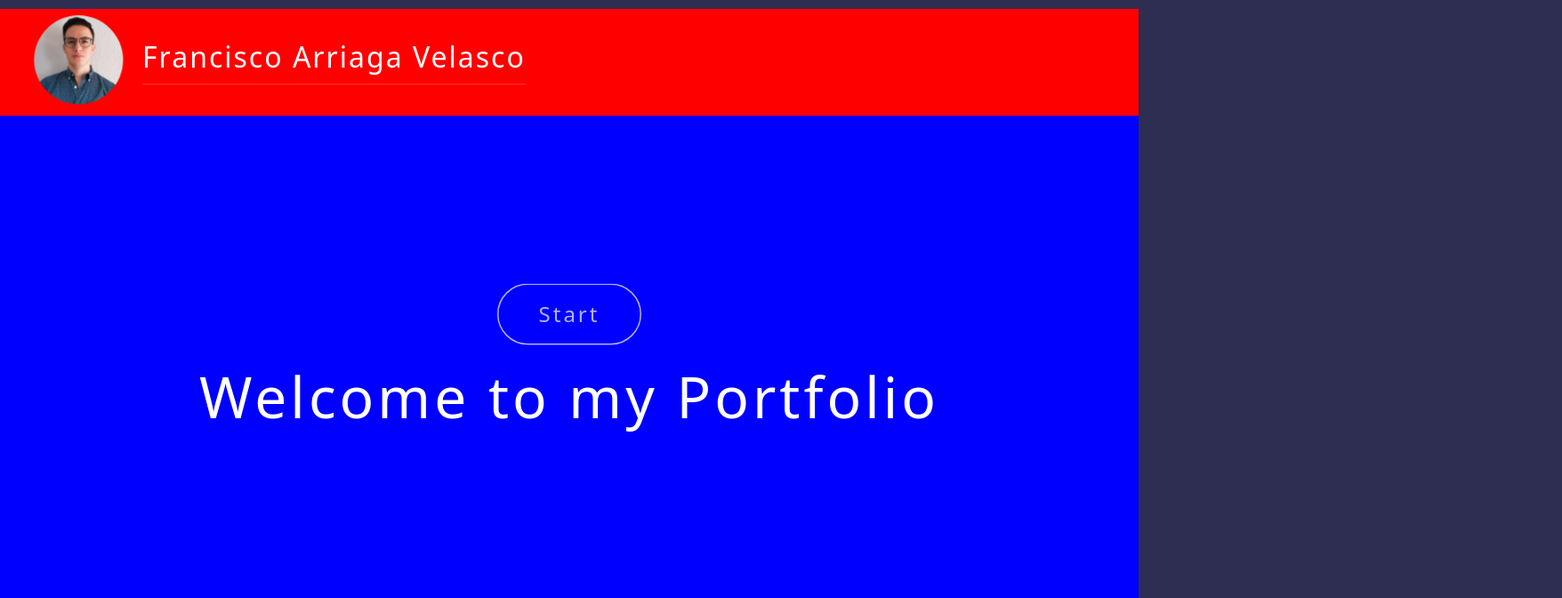
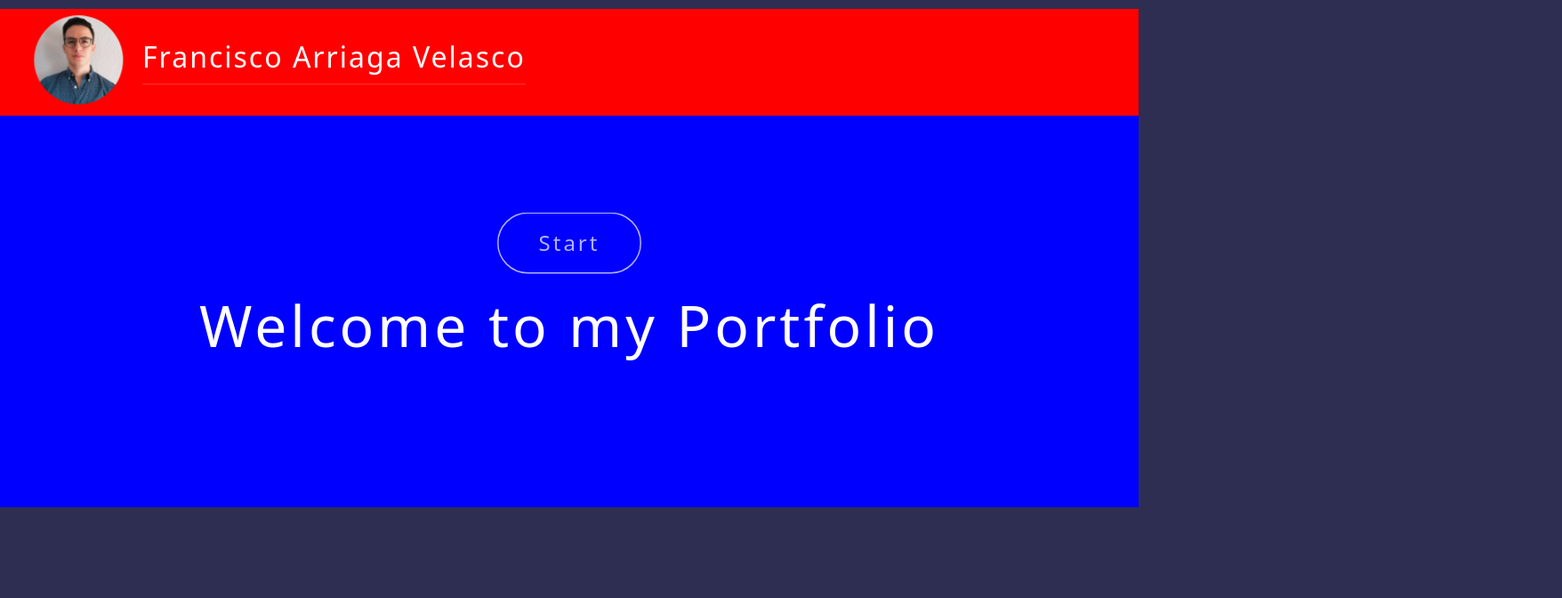
Before and after one commit to arrrriaga/portafolio-proyectos, a React (Create React App) app: page / in a window 1280 px wide. Shown: the top 672 px of the page at 89% size, 1756 px wide, since content can reach past the window. Built offline with nearby package versions, Linux system fonts and the light colour scheme.

Commit message:
Prueba 3

```diff
--- a/src/index.css
+++ b/src/index.css
@@ -24,7 +24,7 @@ header {
 }
 main {
   background-color: blue;
-  height: 75vh;
+  height: 55vh;
 }
 footer {
   background-color: green;
@@ -40,7 +40,7 @@ body {
   background: rgb(45, 46, 81);
   height: 100vh;
   width: 100%;
-  position: fixed;
+  position: relative;
 }
 
 button {
--- a/src/router/AppRouter.js
+++ b/src/router/AppRouter.js
@@ -29,7 +29,7 @@ const AppRouter = () => {
     setPizza({ ...pizza, toppings: newToppings });
   };
   return (
-    <>
+    <div className="BodyContainer">
       <Header />
       {/* <Modal showModal={showModal} setShowModal={setShowModal} /> */}
       <Backdrop showModal={showModal} setShowModal={setShowModal} />
@@ -56,7 +56,7 @@ const AppRouter = () => {
       </main>
 
       <FooterComponent />
-    </>
+    </div>
   );
 };
 
```
